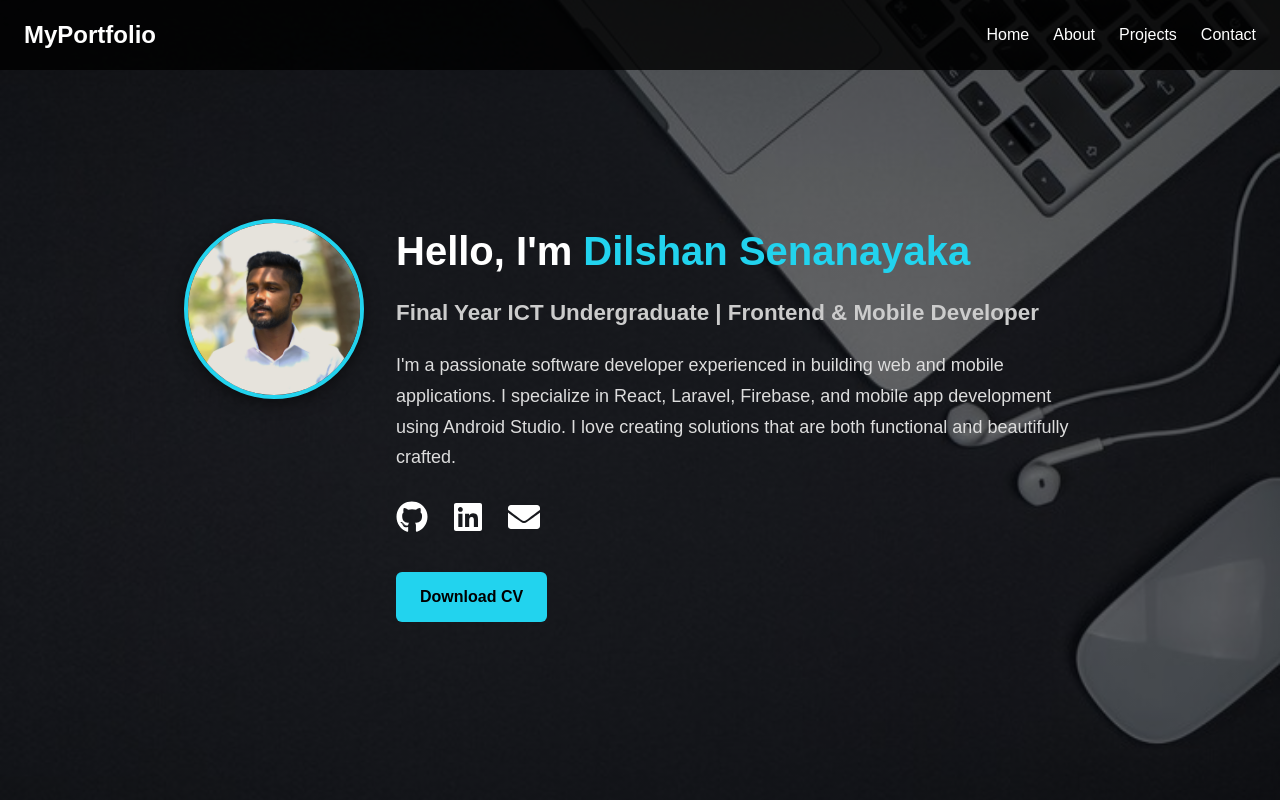
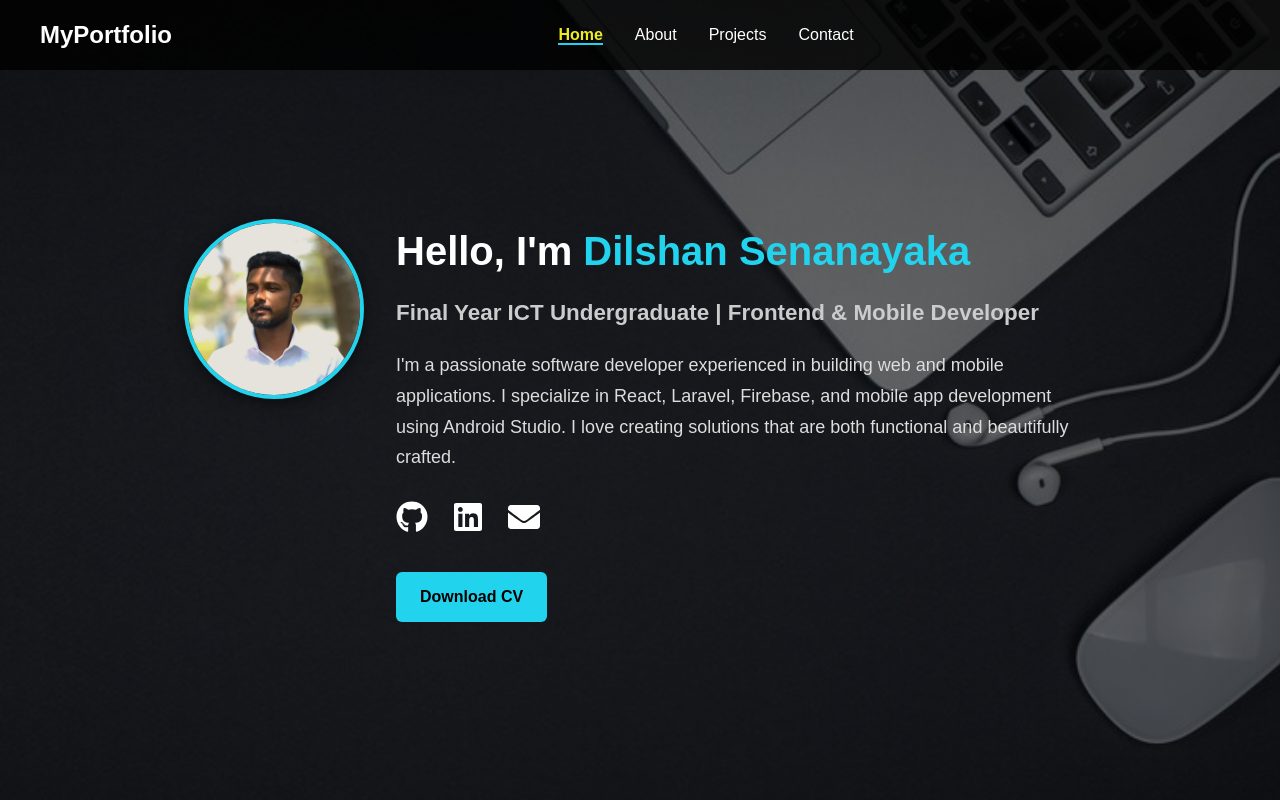
Before and after one commit to Dilo1999/my-portfolio, a React (Vite) app: page / in a window 1280 px wide. Shown: the top 800 px of the page. Built offline with nearby package versions, Linux system fonts and the light colour scheme.

Commit message:
Update nave bar

```diff
--- a/package.json
+++ b/package.json
@@ -9,9 +9,8 @@
     "build": "vite build",
     "lint": "eslint .",
     "preview": "vite preview",
-     "predeploy": "npm run build",
-  "deploy": "gh-pages -d dist --dotfiles --add"
-
+    "predeploy": "npm run build",
+    "deploy": "gh-pages -d dist --dotfiles --add"
   },
   "dependencies": {
     "react": "^19.1.0",
--- a/src/components/Navbar.jsx
+++ b/src/components/Navbar.jsx
@@ -16,12 +16,10 @@ export default function Navbar() {
 
   return (
     <nav>
+      <div className="nav-container">
         <div className="logo">MyPortfolio</div>
-      <div className="menu-icon" onClick={toggleNav}>
-        {navOpen ? <FaTimes size={24} /> : <FaBars size={24} />}
-      </div>
 
-      <ul className={navOpen ? "open" : ""}>
+        <ul className={navOpen ? "nav-links open" : "nav-links"}>
           {navLinks.map(({ id, to, label }) => (
             <li key={id}>
               <Link
@@ -29,6 +27,8 @@ export default function Navbar() {
                 smooth={true}
                 duration={500}
                 offset={-70}
+                spy={true}
+                activeClass="active"
                 onClick={() => setNavOpen(false)}
               >
                 {label}
@@ -36,6 +36,11 @@ export default function Navbar() {
             </li>
           ))}
         </ul>
+
+        <div className="menu-icon" onClick={toggleNav}>
+          {navOpen ? <FaTimes size={24} /> : <FaBars size={24} />}
+        </div>
+      </div>
     </nav>
   );
 }
--- a/src/styles/style.css
+++ b/src/styles/style.css
@@ -12,37 +12,57 @@ body {
   line-height: 1.6;
 }
 
+
+
+
+
 /* Navbar */
 nav {
   position: fixed;
   width: 100%;
   background: rgba(0, 0, 0, 0.8);
   color: white;
-  display: flex;
-  justify-content: space-between;
-  align-items: center;
   padding: 16px 24px;
   z-index: 50;
 }
 
-nav .logo {
+.nav-container {
+  display: flex;
+  align-items: center;
+  justify-content: space-between;
+  max-width: 1200px;
+  margin: 0 auto;
+  width: 100%;
+  position: relative;
+}
+
+.logo {
   font-weight: bold;
   font-size: 1.5rem;
   cursor: pointer;
 }
 
-nav ul {
+.nav-links {
   list-style: none;
   display: flex;
+  justify-content: center;
+  flex: 1;
 }
 
-nav ul li {
-  margin-left: 24px;
+.nav-links li {
+  margin: 0 16px;
   cursor: pointer;
+  transition: color 0.3s ease;
 }
 
-nav ul li:hover {
+.nav-links li:hover {
   color: #22d3ee; /* cyan-400 */
+}
+
+.nav-links li .active {
+  color: #eeeb22;
+  font-weight: bold;
+  border-bottom: 2px solid #22d3ee;
 }
 
 .menu-icon {
@@ -50,26 +70,27 @@ nav ul li:hover {
   cursor: pointer;
 }
 
+/* Mobile */
 @media (max-width: 768px) {
-  nav ul {
+  .nav-links {
     position: absolute;
     top: 60px;
     left: 0;
     background: black;
     width: 100%;
     flex-direction: column;
+    align-items: center;
     transform: translateY(-100%);
     transition: transform 0.3s ease-in-out;
   }
 
-  nav ul.open {
+  .nav-links.open {
     transform: translateY(0);
   }
 
-  nav ul li {
+  .nav-links li {
     padding: 16px 0;
     margin: 0;
-    text-align: center;
   }
 
   .menu-icon {
@@ -77,15 +98,18 @@ nav ul li:hover {
   }
 }
 
-/* Sections common style */
+/* Section spacing */
 section {
   min-height: 100vh;
-  padding: 80px 24px 40px; /* top padding accounts for navbar height */
+  padding: 80px 24px 40px;
   display: flex;
   flex-direction: column;
   justify-content: center;
   align-items: center;
 }
+
+
+
 
 
 
```
Lines whose indentation alone changed are shown as unchanged.
